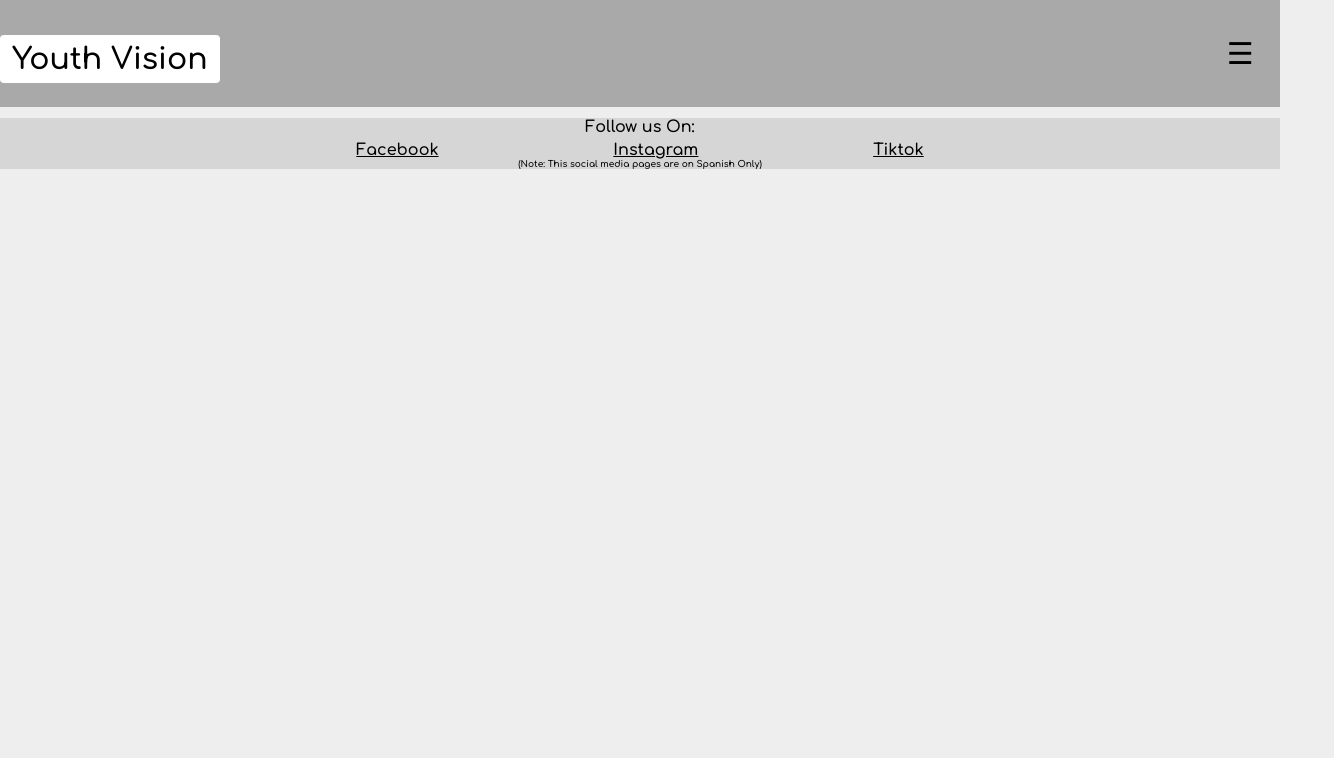
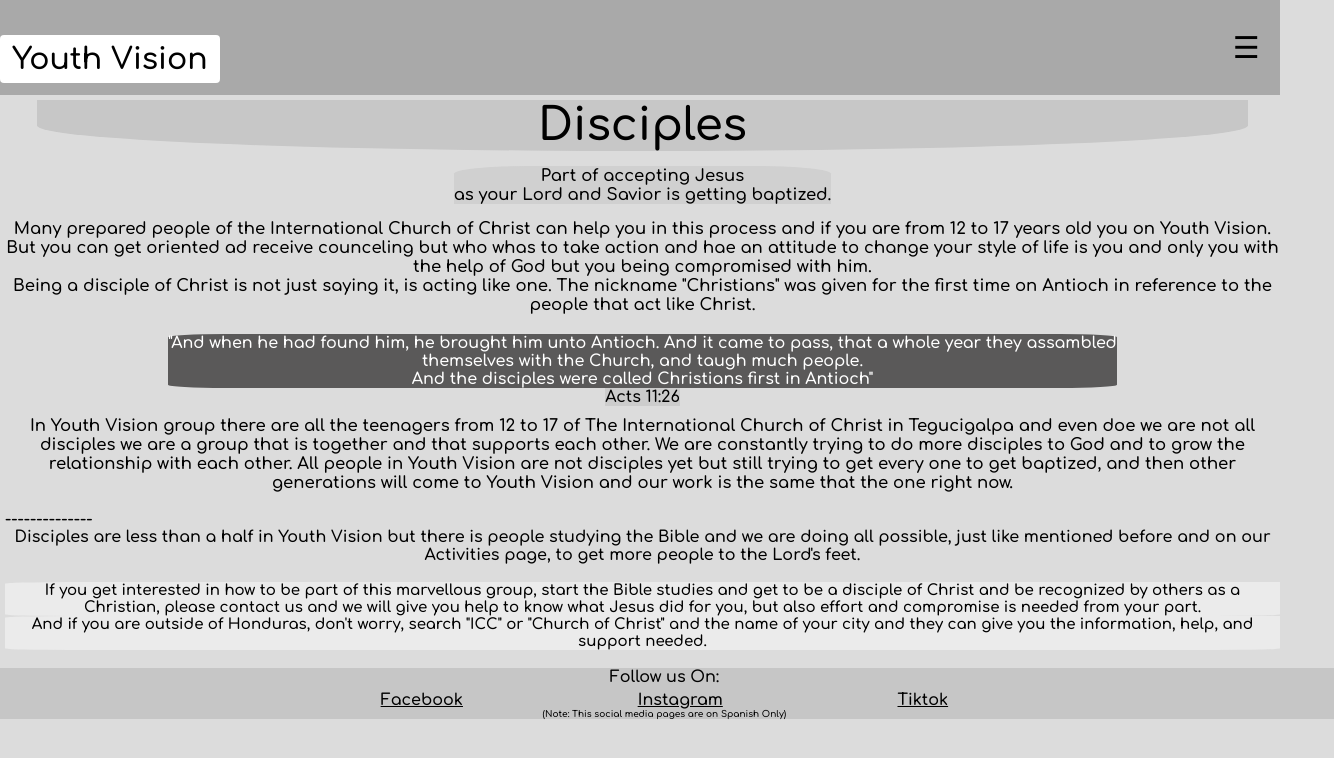
Before and after one commit to Youth-Vision/Youth_Vision, a plain HTML site: page Disciples/Disciples.html in a window 1280 px wide. Shown: the whole page, 1334 px wide, since content can reach past the window. Drawn offline with Linux system fonts and the light colour scheme.

Commit message:
Disciples page finished

```diff
--- a/Disciples/Disciples.css
+++ b/Disciples/Disciples.css
@@ -5,11 +5,11 @@
 
 body {
     font-family: 'Comfortaa', cursive;
-    transition:.5s;
-    margin-top: 100px;
-    overflow-x: hidden;
+    transition: .5s;
+    margin-top: 100px; margin-left: 5px;
+    overflow-x: hidden !important;
     scroll-behavior: smooth;
-    background-color: #eeeeee;
+    background-color: #dcdcdc;
 }
 
 .header {
@@ -17,7 +17,7 @@
     background-color: rgb(169, 169, 169) !important;
     padding: 20px 10px;
     width: 100%;
-    margin-top: -100px;
+    margin-top: -100px; margin-left: -5px;
     position: fixed;
     transition: .6s;
 }
@@ -65,16 +65,12 @@
         float: none;
     }
 }
-
-.div-content {
-    padding: 20px;
-}
 /*------------------------------------*/
 .sidenav {
     height: 100%;
-    width: 0;
+    width: 0%;
     position: fixed;
-    z-index: 1;
+    z-index: 1000;
     top: 0;
     right: -1px;
     background-color: #111;
@@ -109,32 +105,88 @@
     float: left;
 }
 .closeSideBar {
-    background-color: rgba(40, 40, 40, 0.8);
+    background-color: rgba(40, 40, 40, 0.8) !important;
 
 }
 #main {
-    transition: margin-left .5s;
-    padding: 16px;
+    transition: .5s;
+    padding: 10px;
 }
 .openSideBar {
     margin-top: 15px;
-    z-index: 10000000000000;
 }
 @media screen and (max-height: 450px) {
-    .sidenav {padding-top: 25px;}
-    .sidenav a {font-size: 18px;}
+    .sidenav {
+        padding-top: 25px;
+    }
+    .sidenav a {
+        font-size: 18px;
+    }
+}
+
+/*---------------------------------------------------------------------------*/
+.contentTitle {
+    position: unset;
+    margin: auto;
+    height: 10%; width: 95%;
+    font-size: 45px;
+    text-align: center;
+    background-color: rgb(199, 199, 199);
+    border-bottom-left-radius: 55%; border-bottom-right-radius: 55%;
+}
+.content-p1, .content-p2, .content-p3, .content-p4 {
+    text-align: center;
+    font-size: 16.5px;
+}
+.content-p1 {
+    width: fit-content; height: fit-content;
+    margin: 15px auto;
+    border-top-left-radius: 20%; border-top-right-radius: 20%;
+    background-color: #d0d0d0;
+}
+.verse1 {
+    width: fit-content;
+    height: fit-content;
+    text-align: center;
+    margin: 20px auto;
+    background-color: rgb(90, 89, 89);
+    color: #fff;
+    border-radius: 6%;
+    font-family: inherit;
+}
+.verse1-1 {
+    width: fit-content;
+    margin: 10px auto; margin-top: -20px;
+    background-color: rgb(204, 204, 204);
+}
+.content-p5 {
+    text-align: center;
+}
+.content-p6, .content-p7 {
+    width: fit-content; height: fit-content;
+    margin: auto;
+    text-align: center;
+    font-size: 15px;
+    background-color: #ebebeb;
+    border-top-right-radius: 0%;
+    border-top-left-radius: 5%;
+    border-bottom-right-radius: 5%;
+    border-bottom-left-radius: 5%;
 }
 /*-----------------------------------------------------------------------------*/
 footer {
-    width: 100% !important;
+    width: 105% !important;
     height: 15%;
     text-align: center;
     background-color: rgba(0,0,0,.1);
+    margin-left: -10px;
 }
+
 .a-facebook:link , .a-instagram:link, .a-tiktok:link, .a-facebook:visited, .a-instagram:visited, .a-tiktok:visited {
     color: #000;
     background-color: rgba(0, 0, 0,);
 }
+
 .a-facebook, .a-instagram, .a-tiktok {
     display: inline-block;
     margin-top: 5px;
--- a/Disciples/Disciples.html
+++ b/Disciples/Disciples.html
@@ -1,9 +1,15 @@
 <!DOCTYPE html>
 <html>
     <head>
-        <meta charset="UTF-8">
+        <meta charset="utf-8" />
         <meta name="viewport" content="width=device-width, initial-scale=1">
+        <meta name="keywords"
+            content="YouthVision, Youthvision, youthvision, Youth-Vision, Honduras, Tegucigalpa, God, Jesus, Teenagers, Teenager, teenager">
         <link rel="icon" href="logoIco.ico">
+        <meta name="description" content="Get to know what Youth Vision is">
+        <meta name="author" content="Daniel Sorto">
+        <meta name="copyright" content="copyright">
+        <meta name="robots" content="index">
         <title>Youth Vision</title>
         <link rel="stylesheet" type="text/css" href="Disciples.css">
         <link rel="preconnect" href="https://fonts.gstatic.com">
@@ -17,8 +23,7 @@
                     <a href="javascript:void(0)" class="closeSideBar" onclick="closeNav()">&times;</a>
                     <a class="sub-pages" href="../Activities/Activities.html">Activities</a>
                     <a class="sub-pages" href="../InfluenceOnSM/InfluenceOnSM.html">Influence on Social Media</a>
-                    <a class="sub-pages" href="Disciples.html">Disciples</a>
-                    <a class="sub-pages" href="../Gallery/Gallery.html">Gallery</a>
+                    <a class="sub-pages" href="../Disciples/Disciples.html">Disciples</a>
                 </div>
                 <script src="Disciples.js"></script>
                 <div id="main">
@@ -26,9 +31,57 @@
                 </div>
             </div>
         </div>
+        <div class="ImagenDeFondo-Inicial">
+            <div class="contentTitle">Disciples</div>
+        </div>
+        <div class="div-content">
+            <p class="content-p1">
+                Part of accepting Jesus <br> as your Lord and Savior is getting baptized.
+            </p>
+            <p class="content-p2">
+                Many prepared people of the International Church of Christ can help you in this process and if you are from 12 to 17
+                years old you on Youth Vision. But you can get oriented ad receive counceling but who whas to take action and hae an
+                attitude to change your style of life is you and only you with the help of God but you being compromised with him.
+            </p>
+            <p class="content-p3">
+                Being a disciple of Christ is not just saying it, is acting like one.
+                The nickname "Christians" was given for the first time on Antioch in reference to the people that act like Christ.
+            </p>
+            <p class="verse1">
+                "And when he had found him, he brought him unto Antioch. And it came to pass, that a whole year they assambled<br>
+                themselves with the Church, and taugh much people. <br>And the disciples were called Christians first in Antioch"
+            </p>
+            <p class="verse1-1">
+                Acts 11:26
+            </p>
+            <p class="content-p4">
+                In Youth Vision group there are all the teenagers from 12 to 17 of The International Church of Christ
+                in Tegucigalpa and even doe we are not all disciples we are a group that is together and that supports
+                each other. We are constantly trying to do more disciples to God and to grow the relationship with
+                each other. All people in Youth Vision are not disciples yet but still trying to get every one to get
+                baptized, and then other generations will come to Youth Vision and our work is the same that the one
+                right now.
+            </p>
+            <br>-------------- <br>
+            <!--INSERTAR IMAGEN DE DISCIPULOS-->
+        </div>
+        <p class="content-p5">
+            Disciples are less than a half in Youth Vision but there is people studying the Bible and we are doing
+            all possible, just like mentioned before and on our Activities page, to get more people to the Lord's feet.
+        </p>
+        <br>
+        <p class="content-p6">
+            If you get interested in how to be part of this marvellous group, start the Bible studies and get to be a
+            disciple of Christ and be recognized by others as a Christian, please contact us and we will give you
+            help to know what Jesus did for you, but also effort and compromise is needed from your part.
+        </p>
+        <p class="content-p7">
+            And if you are outside of Honduras, don't worry, search "ICC" or "Church of Christ" and the name of your city
+            and they can give you the information, help, and support needed.
+        </p>
+        <br>
         <!----------------------------------------------------->
-        <br>
-        <footer class="footer" >
+        <footer class="footer">
             <p class="footer-follow">Follow us On:</p>
             <a class="a-facebook" href="https://www.facebook.com/visionjuvenil.teg" target="_BLANK">Facebook</a>
             <a class="a-instagram" href="https://www.instagram.com/visionjuvenil.hn/" target="_BLANK">Instagram</a>
--- a/Gallery/Gallery.css
+++ /dev/null
@@ -1,146 +0,0 @@
-* {
-    box-sizing: border-box;
-    margin: 0px;
-}
-
-body {
-    font-family: 'Comfortaa', cursive;
-    transition: .5s;
-    margin-top: 100px;
-    overflow-x: hidden;
-    scroll-behavior: smooth;
-    background-color: #eeeeee;
-}
-
-.header {
-    overflow: hidden;
-    background-color: rgb(169, 169, 169) !important;
-    padding: 20px 10px;
-    width: 100%;
-    margin-top: -100px;
-    position: fixed;
-    transition: .6s;
-}
-
-.header a {
-    float: left;
-    color: black;
-    text-align: center;
-    padding: 12px;
-    text-decoration: none;
-    font-size: 18px;
-    line-height: 25px;
-    border-radius: 4px;
-}
-
-.a-home_page {
-    background-image: url(WhatsApp\ Image\ 2021-03-06\ at\ 8.14.58\ PM.jpeg);
-    width: 220px;
-    height: 48px;
-    margin-left: -10px;
-    z-index: 1;
-    position: absolute
-}
-
-.header a.a-home_page {
-    font-size: 30px;
-    margin-top: 15px;
-}
-
-.header a:hover {
-    background-color: #ddd;
-    color: black;
-}
-.header-right {
-    float: right;
-}
-
-@media screen and (max-width: 275px) {
-    .header a {
-        float: none;
-        display: block;
-        text-align: left;
-    }
-    .header-right {
-        float: none;
-    }
-}
-
-.div-content {
-    padding: 20px;
-}
-/*------------------------------------*/
-.sidenav {
-    height: 100%;
-    width: 0;
-    position: fixed;
-    z-index: 1;
-    top: 0;
-    right: -1px;
-    background-color: #111;
-    overflow-x: hidden;
-    transition: 0.5s;
-    padding-top: 50px;
-    float: right;
-}
-
-.sidenav .sub-pages {
-    padding: 8px 8px 8px 45px;
-    text-decoration: none;
-    font-size: 25px;
-    color: #818181;
-    display: block;
-    right: 5px;
-    transition: 0.6s;
-    float: left;
-}
-
-.sidenav .sub-pages:hover {
-    color: #f1f1f1;
-}
-
-.sidenav .closeSideBar {
-    position: absolute;
-    top: -1px;
-    right: 145px;
-    font-size: 36px;
-    margin-left: 1px;
-    margin-bottom: 3px;
-    float: left;
-}
-.closeSideBar {
-    background-color: rgba(40, 40, 40, 0.8);
-
-}
-#main {
-    transition: margin-left .5s;
-    padding: 16px;
-}
-.openSideBar {
-    margin-top: 15px;
-    z-index: 10000000000000;
-}
-@media screen and (max-height: 450px) {
-    .sidenav {padding-top: 25px;}
-    .sidenav a {font-size: 18px;}
-}
-/*-----------------------------------------------------------------------------*/
-footer {
-    width: 100% !important;
-    height: 15%;
-    text-align: center;
-    background-color: rgba(0,0,0,.1);
-}
-.a-facebook:link , .a-instagram:link, .a-tiktok:link, .a-facebook:visited, .a-instagram:visited, .a-tiktok:visited {
-    color: #000;
-    background-color: rgba(0, 0, 0,);
-}
-.a-facebook, .a-instagram, .a-tiktok {
-    display: inline-block;
-    margin-top: 5px;
-    margin-left: 85px ; margin-right: 85px;
-}
-
-.footer-note {
-    font-size: xx-small;
-}
--- a/InfluenceOnSM/InfluenceOnSM.css
+++ b/InfluenceOnSM/InfluenceOnSM.css
@@ -89,6 +89,9 @@
     right: 5px;
     transition: 0.6s;
     float: left;
+}
+.sub-pages {
+    margin-bottom: 15px;
 }
 
 .sidenav .sub-pages:hover {
```
Also changed, not shown: Gallery/Gallery.html (deleted, +0 -39 lines), Gallery/Gallery.js (deleted, +0 -7 lines), InfluenceOnSM/InfluenceOnSM.html (+4 -5 lines), Gallery/WhatsApp Image 2021-03-06 at 8.14.58 PM.jpeg (deleted), Gallery/logoIco.ico (deleted).
